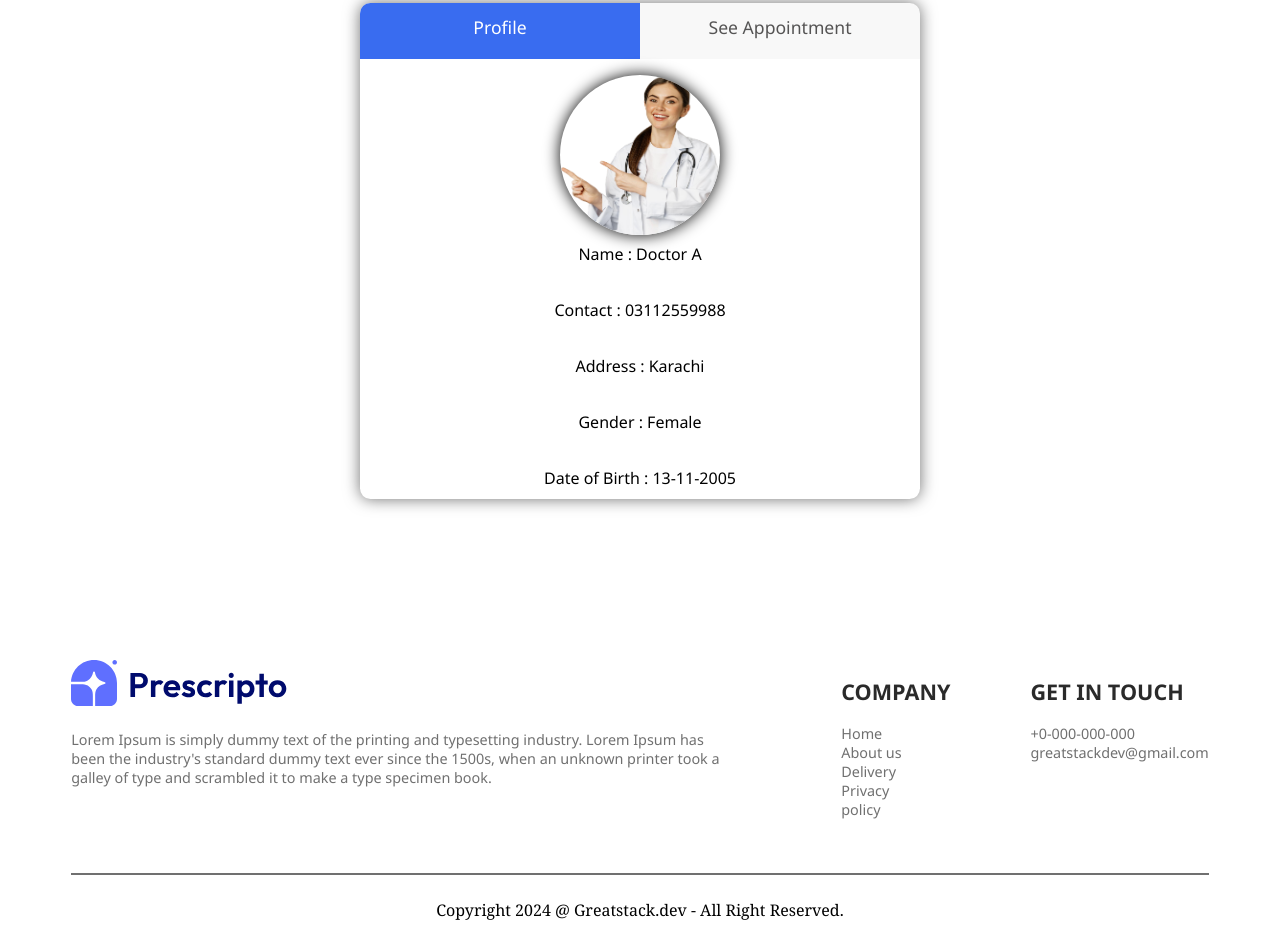
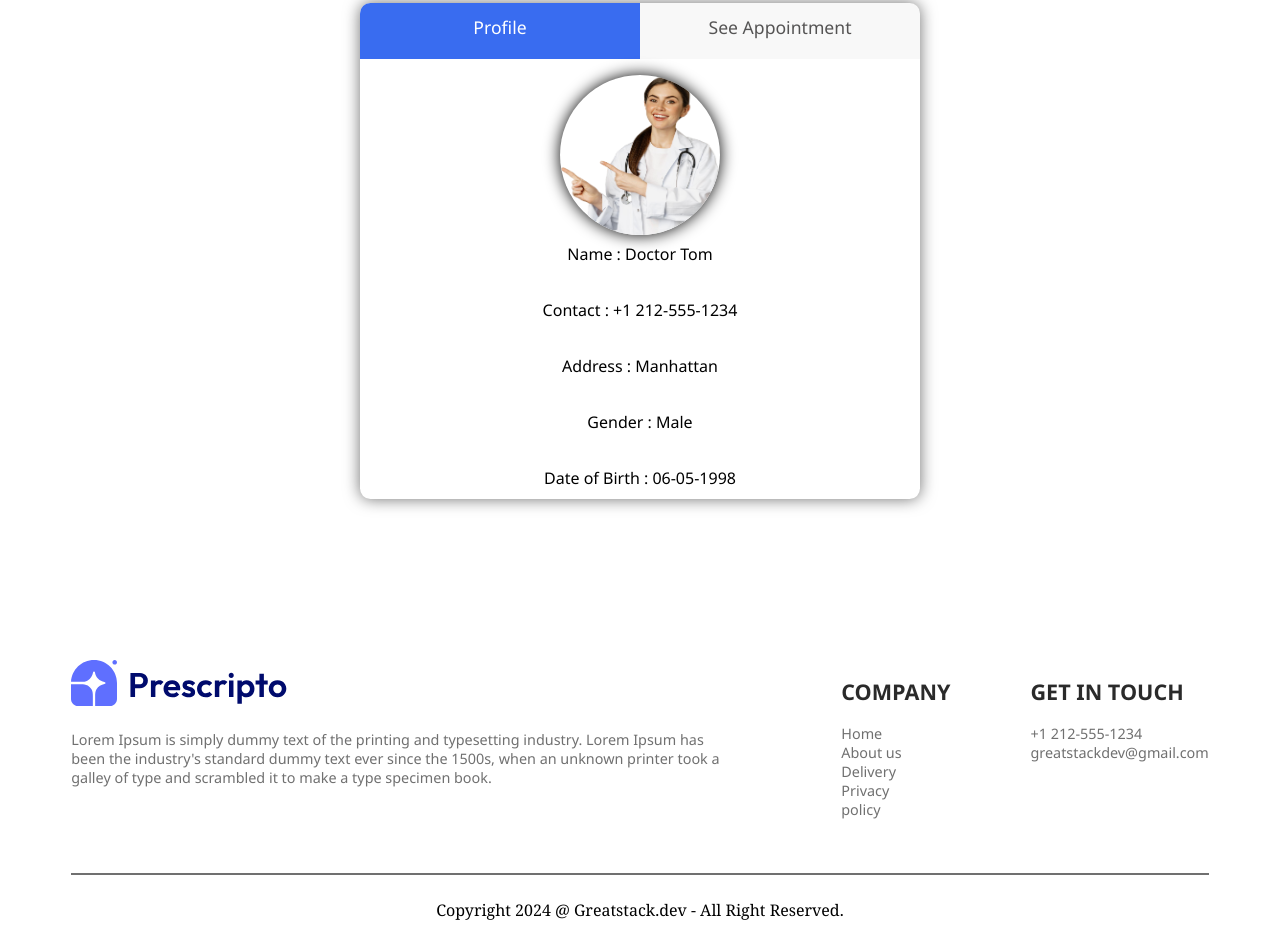
Before and after one commit to MKS-24/Hospital_Management_System, a plain HTML site: page doctorprofile.html in a window 1280 px wide. Shown: the part 231-1176 px from the top of the page. Drawn offline with Linux system fonts and the light colour scheme.

Commit message:
Update doctorprofile.html

```diff
--- a/doctorprofile.html
+++ b/doctorprofile.html
@@ -44,11 +44,11 @@
             </div>
             <div class="dashboard-form profile-form">
                 <div class="profile-content profile-content-img "><img src="lady.png" alt=""></div>
-                <div class="profile-content"><p>Name : Doctor A </p></div>
-                <div class="profile-content"><p>Contact : 03112559988 </p></div>
-                <div class="profile-content"><p>Address : Karachi </p></div>
-                <div class="profile-content"><p>Gender : Female </p></div>
-                <div class="profile-content"><p>Date of Birth : 13-11-2005 </p></div>
+                <div class="profile-content"><p>Name : Doctor Tom </p></div>
+                <div class="profile-content"><p>Contact : +1 212-555-1234 </p></div>
+                <div class="profile-content"><p>Address :  Manhattan </p></div>
+                <div class="profile-content"><p>Gender : Male </p></div>
+                <div class="profile-content"><p>Date of Birth : 06-05-1998 </p></div>
             </div>
         </div>
         </div>
@@ -84,7 +84,7 @@
             <div class="footer-1div">
                 <h2>GET IN TOUCH</h2>
                 <ul>
-                    <li>+0-000-000-000</li>
+                    <li>+1 212-555-1234</li>
                     <li>greatstackdev@gmail.com</li>
                 </ul>
             </div>
```
